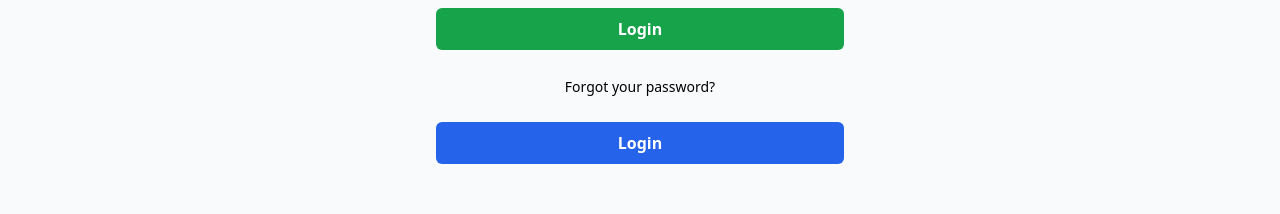
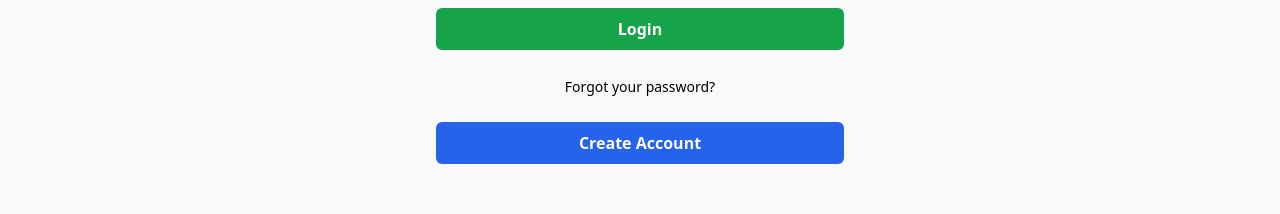
Before and after one commit to Hub-Mo-Amotek/E-commerce-webshop, a React (Create React App) app in the folder webshop-frontend/: page /Login in a window 1280 px wide. Shown: the part 940-1154 px from the top of the page. Built offline with nearby package versions, Linux system fonts and the light colour scheme; the HTML template or start-up script is replaced by a standard one.

Commit message:
added create account in login page and added alert when failure

```diff
--- a/webshop-frontend/src/routes/LoginPage.js
+++ b/webshop-frontend/src/routes/LoginPage.js
@@ -1,6 +1,6 @@
 import React from 'react'
 import { useState } from 'react'
-import { useNavigate } from 'react-router-dom';
+import { Link, useNavigate } from 'react-router-dom';
 import axios from 'axios';
 import Alert from '../components/Alert'
 
@@ -33,7 +33,7 @@ let [alert, setAlert] = useState();
           navigate('/my-account');
           refreshPage();
       }else{
-          setAlert(<Alert color="orange" alertTitel="something went wrong!" alertInfo="try again, or make a new account"/>)
+          setAlert(<Alert clr="red" alertTitel="something went wrong!" alertInfo="try again, or make a new account"/>)
       }
 
     });
@@ -89,12 +89,14 @@ let [alert, setAlert] = useState();
               <a href="#" className="underline">Sign up for an account</a>
             </div>*/}
           </form>
+          <Link to="/signUp">
           <button
                   className="w-full inline-flex items-center justify-center px-4 py-2 bg-blue-600 border border-transparent
                   rounded-md font-semibold capitalize text-white hover:bg-blue-700 active:bg-blue-700 focus:outline-none
                   focus:border-blue-700 focus:ring focus:ring-blue-200 disabled:opacity-25 transition"
-                  >Login
+                  >create account
               </button>
+              </Link>
         </div>
       </div>
     </div>
```
